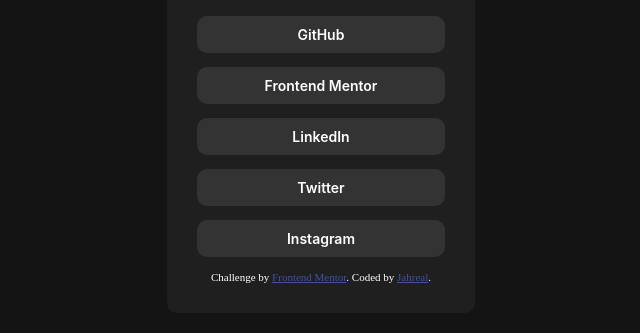
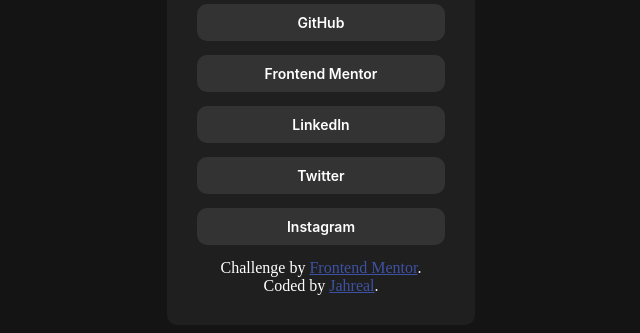
Before and after one commit to Kyerstorm/Social-Links-Profile, a plain HTML site: page index.html in a window 1280 px wide. Shown: the part 331-664 px from the top of the page, without its empty margins (319-959 px from the left). Drawn offline with Linux system fonts and the light colour scheme.

Commit message:
Layout change

```diff
--- a/styles.css
+++ b/styles.css
@@ -57,7 +57,7 @@ body {
 }
 
 .attribution {
-    font-size: 11px;
+    font-size: 100%;
 }
 .attribution > a {
     color: hsl(228, 45%, 44%);
```
Also changed, not shown: index.html (+4 -0 lines).
